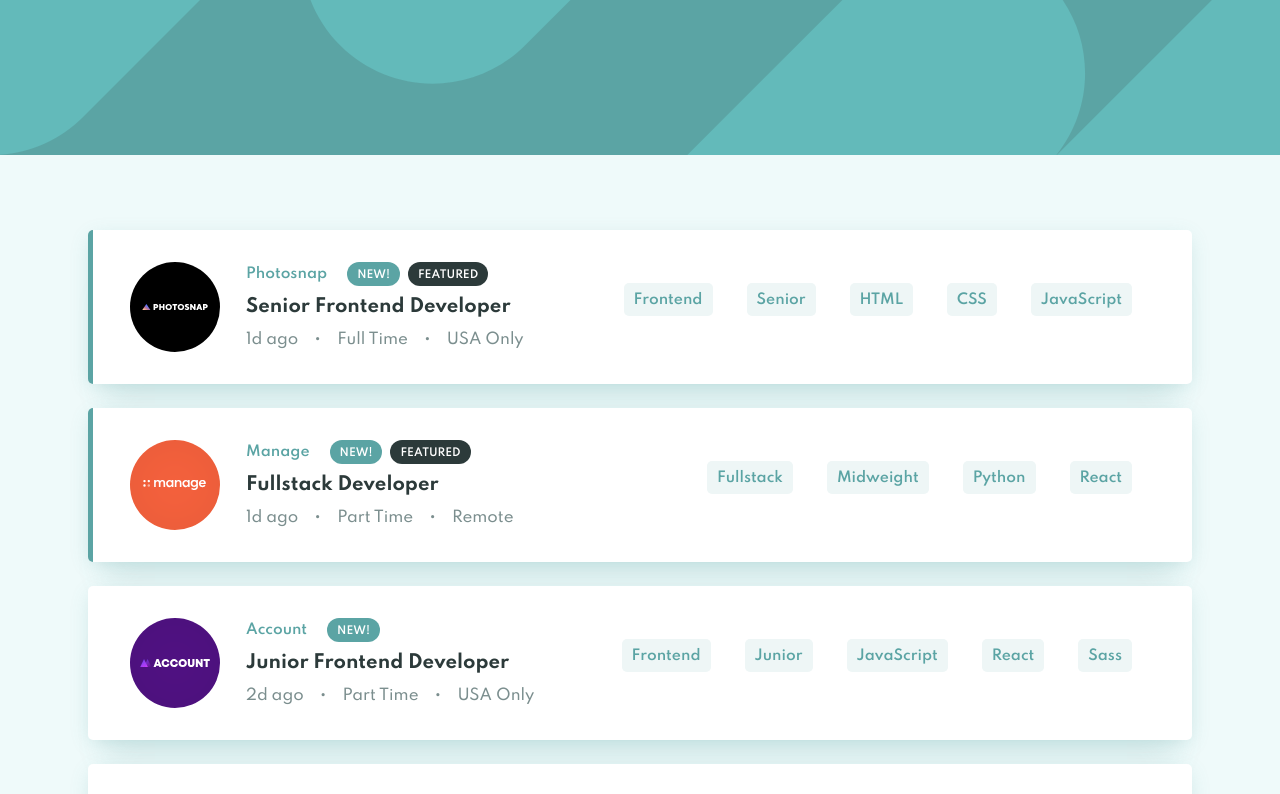
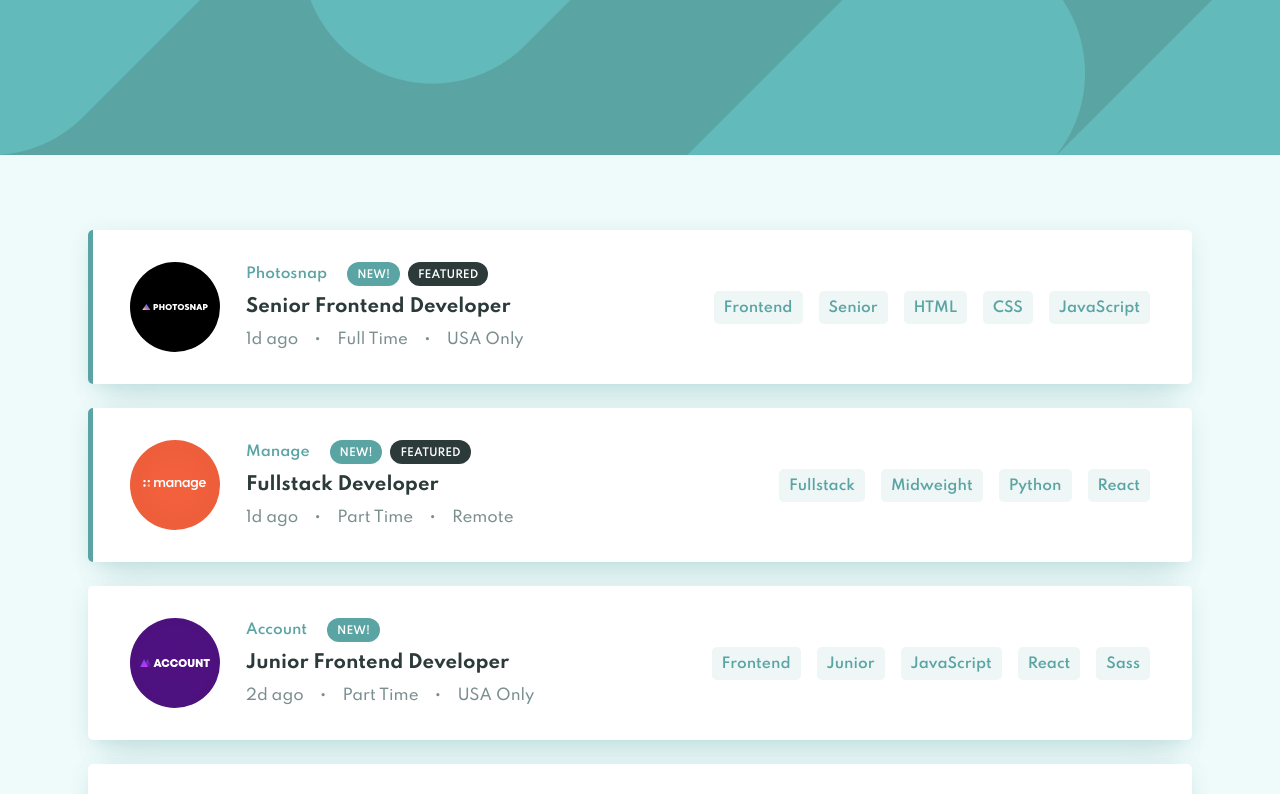
Before and after one commit to gbphelps/glean, a React app: page / in a window 1280 px wide. Shown: the top 794 px of the page. Built offline with nearby package versions, Linux system fonts and the light colour scheme.

Commit message:
Add remove functionality to tags in header

```diff
--- a/src/app.scss
+++ b/src/app.scss
@@ -29,24 +29,23 @@
   }
 
   .filters-card {
+    @include v.card;
+
+    display: flex;
+    background: v.$white;
+    padding-top: 13px;
+    padding-bottom: 13px;
     width: 100%;
     position: absolute;
     margin-bottom: 0;
     bottom: -36px;
-  }
+    z-index: 1;
   }
 
   .tag {
     @include v.tag;
 
-  margin: 0;
+    margin-left: 0;
     margin-right: 18px;
   }
-
-.filters-card {
-  @include v.card;
-
-  background: v.$white;
-  padding-top: 20px;
-  padding-bottom: 20px;
 }
--- a/src/app.tsx
+++ b/src/app.tsx
@@ -1,6 +1,7 @@
 import React from 'react';
 import './app.scss';
 import cn from 'classnames';
+import { Link } from 'react-router-dom';
 import useCategories from './utils/useCategories';
 import Job from './components/job';
 import jobs from '../data.json';
@@ -18,6 +19,13 @@ const App = (): JSX.Element => {
     return !categories.length || categories.every((c) => jobCategories.has(c));
   }
 
+  function getUrl(category: string) {
+    const uncasedCategory = category.toLowerCase();
+    const nextCategories = categories.filter((c) => c !== uncasedCategory);
+    const url = nextCategories.length ? `/filter?categories=${nextCategories.join(',')}` : '/';
+    return url;
+  }
+
   return (
     <>
       <div
@@ -29,7 +37,7 @@ const App = (): JSX.Element => {
             { !!categories.length
           && (
           <div className="filters-card">
-            <div className="tag">tag</div>
+            {categories.map((c) => <Link className="tag" to={getUrl(c)}>{c}</Link>)}
           </div>
           )}
           </div>
--- a/src/styles/index.scss
+++ b/src/styles/index.scss
@@ -28,4 +28,5 @@ body {
   line-height: 1.5;
   box-sizing: border-box;
   position: relative;
+  // outline: 1px solid red;
 }
--- a/src/styles/variables.scss
+++ b/src/styles/variables.scss
@@ -55,13 +55,15 @@ $font-stack: spartan, -apple-system, blinkmacsystemfont, "Segoe UI", roboto, oxy
 @mixin tag {
   background: $off-white;
   color: $cyan;
-  display: inline-block;
   padding: 7px 10px 5px 10px;
   margin-left: 16px;
-  margin-bottom: 16px;
+  margin-bottom: 8px;
+  margin-top: 8px;
   border-radius: $border-radius;
   font-weight: 600;
   font-size: 14px;
+  text-decoration: none;
+  display: block;
 }
 
 @mixin document-margins {
```
Lines whose indentation alone changed are shown as unchanged.
